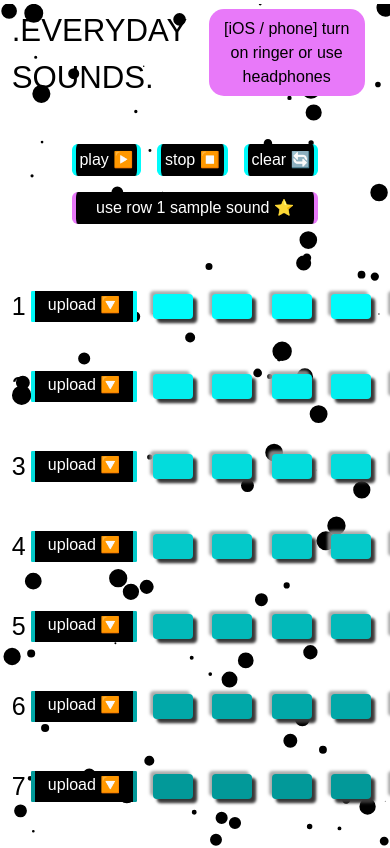
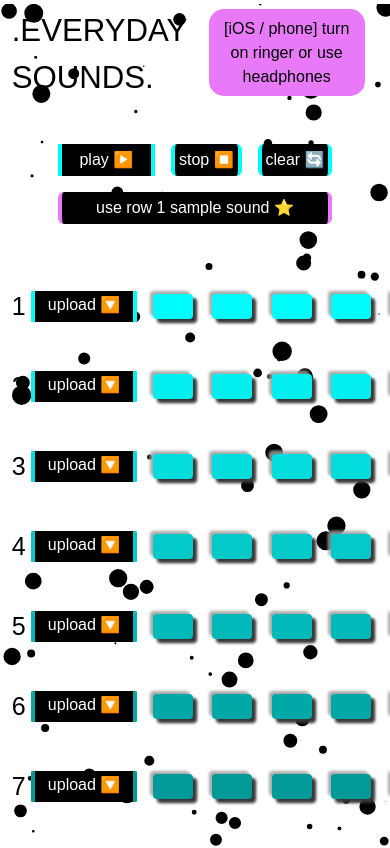
Before and after one commit to lordcrawford/everydaysounds2, a React (Create React App) app: page / in a window 390 px wide. Shown: the top 848 px of the page. Built offline with nearby package versions, Linux system fonts and the light colour scheme.

Commit message:
integrated pause/play changes

```diff
--- a/src/components/player.js
+++ b/src/components/player.js
@@ -1,4 +1,4 @@
-import React from 'react';
+import React, { useRef } from 'react';
 
 const Player = ({ loadSampleSound }) => {
 
@@ -8,10 +8,17 @@ const Player = ({ loadSampleSound }) => {
     var col_to_play = 1;
     var tempo = 200;
     const audioCtx = new (window.AudioContext || window.webkitAudioContext)();
+    const playButtonRef = useRef(null); // Ref for play button
 
     function playSounds(e){
         audioCtx.resume();
         playing = !playing;
+
+        // Change button text based on playing status
+        if (playButtonRef.current) {
+            playButtonRef.current.innerHTML = playing ? 'pause ⏸️' : 'play ▶️';
+        }
+
         if (playing){
             playColumns()
         }
@@ -75,7 +82,7 @@ const Player = ({ loadSampleSound }) => {
 
     function stop(e){
         playing = false;
-
+        playButtonRef.current.innerHTML = 'play ▶️';
         // clears highlights on columns playing/played
         for(let col = 1; col < 17; col++){
             const steps_to_clear = document.getElementsByClassName('step'+(col))
@@ -96,7 +103,7 @@ const Player = ({ loadSampleSound }) => {
         <div className='flex flex-col md:flex-row md:items-center md:space-x-4 mt-[3%] text-center text-white select-none'>
             {/* Group the first three buttons */}
             <div className='flex space-x-4 justify-center'>
-                <button id="play" className='bg-black hover:border-[#FF69B4] border-[#00FBFB] border-x-4 rounded-[1.5vw] p-[1vw]' onClick={playSounds}> play ▶️</button>
+                <button id="play" ref={playButtonRef} className='bg-black hover:border-[#FF69B4] border-[#00FBFB] border-x-4 w-[25vw] lg:w-[9vw] md:w-[12vw] md:rounded-[1.5vw] p-[1vw]' onClick={playSounds}> play ▶️</button>
                 <button id="stop" className='bg-black hover:border-[#FF69B4] border-[#00FBFB] border-x-4 rounded-[1.5vw] p-[1vw]' onClick={stop}> stop ⏹️</button>
                 <button id="clear" className='bg-black hover:border-[#FF69B4] border-[#00FBFB] border-x-4 rounded-[1.5vw] p-[1vw]' onClick={clear}> clear 🔄</button>
             </div>
--- a/src/components/step.css
+++ b/src/components/step.css
@@ -69,4 +69,11 @@
         width: 3vw;
         height: 3vw;
     }
+    .step_clicked {
+        box-shadow: -2px -2px 6px rgba(223, 64, 231, 0.81),
+                  -2px -2px 4px rgba(218, 53, 207, 0.811),
+                  2px 2px 2px rgba(176, 36, 200, 0.692),
+                  2px 2px 4px rgba(224, 29, 204, 0.62);
+        animation: rotateAnimation 3s linear infinite;
+    }
 }
```
